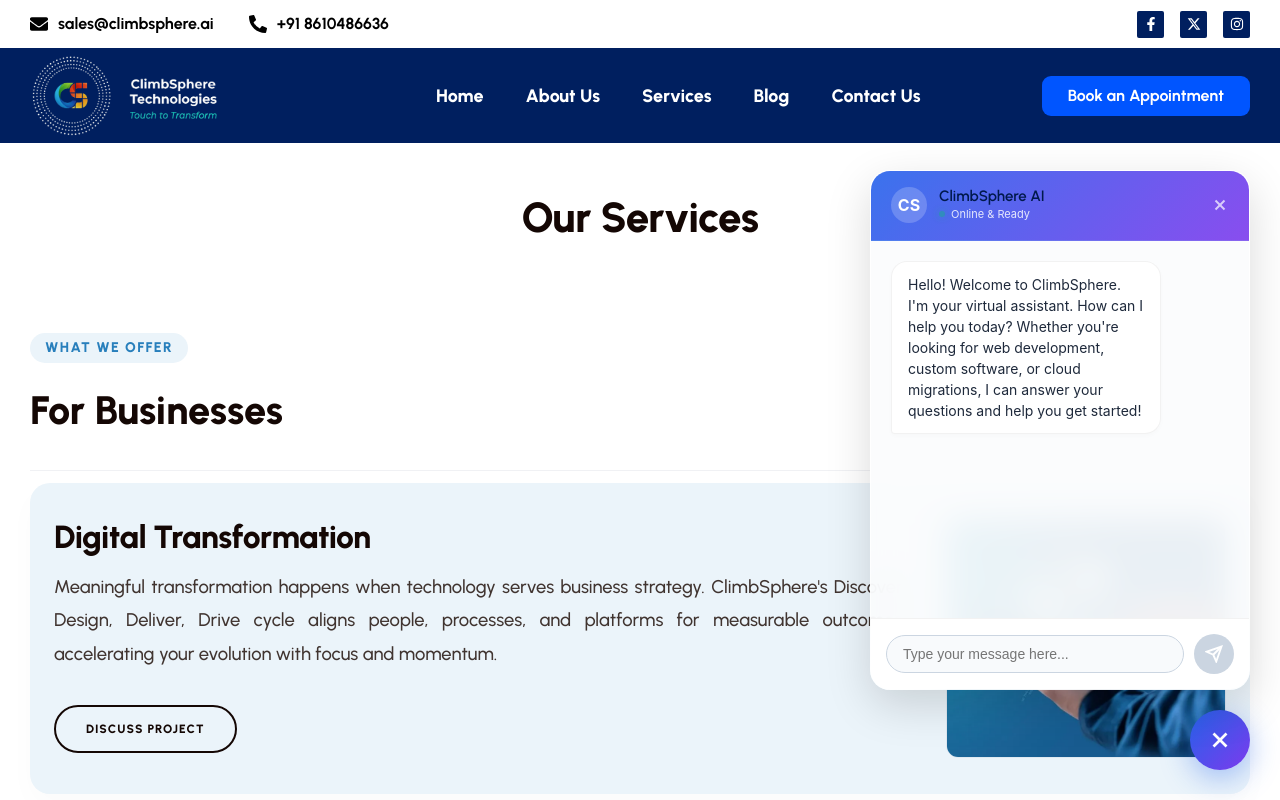
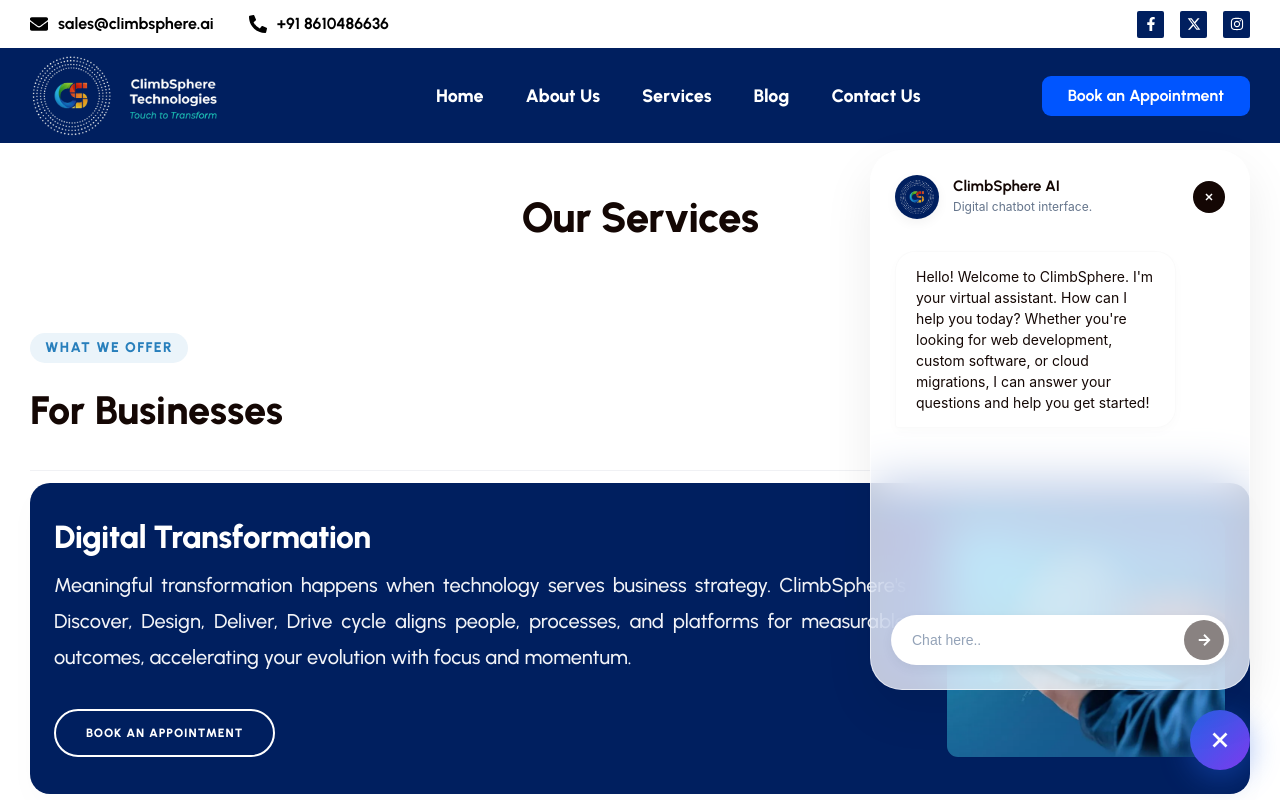
Before and after one commit to adhimiw/cs-website, a React (Vite) app: page /services in a window 1280 px wide. Both pictures are taken after a click on the button "Toggle AI assistant". Shown: the top 800 px of the page. Built offline with nearby package versions, Linux system fonts and the light colour scheme; no server answers.

Commit message:
Refactor code structure for improved readability and maintainability

```diff
--- a/src/components/ChatbotWidget.css
+++ b/src/components/ChatbotWidget.css
@@ -85,13 +85,13 @@
   bottom: 80px;
   right: 0;
   width: 380px;
-  height: 520px;
-  background: rgba(255, 255, 255, 0.85);
-  backdrop-filter: blur(16px);
-  -webkit-backdrop-filter: blur(16px);
-  border: 1px solid rgba(255, 255, 255, 0.5);
-  border-radius: 20px;
-  box-shadow: 0 15px 45px rgba(0, 0, 0, 0.15);
+  height: 540px;
+  background: rgba(255, 255, 255, 0.75);
+  backdrop-filter: blur(25px) saturate(180%);
+  -webkit-backdrop-filter: blur(25px) saturate(180%);
+  border: 1.5px solid rgba(255, 255, 255, 0.6);
+  border-radius: 32px;
+  box-shadow: 0 20px 50px rgba(0, 0, 0, 0.08);
   display: flex;
   flex-direction: column;
   overflow: hidden;
@@ -109,109 +109,119 @@
 
 /* Dark mode overrides (looks amazing on climbsphere dark layouts) */
 .dark-theme .chatbot-window {
-  background: rgba(15, 23, 42, 0.85);
-  border: 1px solid rgba(255, 255, 255, 0.08);
-  box-shadow: 0 15px 45px rgba(0, 0, 0, 0.4);
+  background: rgba(15, 23, 42, 0.82);
+  border: 1.5px solid rgba(255, 255, 255, 0.08);
+  box-shadow: 0 20px 50px rgba(0, 0, 0, 0.4);
 }
 
 /* Chat Header */
 .chatbot-header {
-  padding: 16px 20px;
-  background: linear-gradient(135deg, rgba(37, 99, 235, 0.9), rgba(124, 58, 237, 0.9));
-  color: #ffffff;
+  padding: 24px 24px 16px;
+  background: transparent;
   display: flex;
   align-items: center;
   justify-content: space-between;
-  border-bottom: 1px solid rgba(255, 255, 255, 0.1);
+  border-bottom: none;
 }
 
 .chatbot-info {
   display: flex;
   align-items: center;
-  gap: 12px;
+  gap: 14px;
 }
 
 .chatbot-avatar {
-  width: 36px;
-  height: 36px;
-  background: rgba(255, 255, 255, 0.2);
+  width: 44px;
+  height: 44px;
+  background: var(--navy);
   border-radius: 50%;
   display: flex;
   align-items: center;
   justify-content: center;
-  font-weight: 700;
-  font-size: 16px;
+  box-shadow: 0 4px 12px rgba(0, 0, 0, 0.05);
+}
+
+.chatbot-avatar img {
+  width: 100%;
+  height: 100%;
+  object-fit: contain;
+  border-radius: 50%;
+  padding: 5px;
+  box-sizing: border-box;
 }
 
 .chatbot-title h4 {
   margin: 0;
   font-size: 15px;
-  font-weight: 600;
+  font-weight: 700;
+  color: #140704;
 }
 
-.chatbot-status {
-  display: flex;
-  align-items: center;
-  gap: 6px;
-  font-size: 11px;
-  opacity: 0.85;
+.dark-theme .chatbot-title h4 {
+  color: #f1f5f9;
 }
 
-.status-dot {
-  width: 6px;
-  height: 6px;
-  background-color: #10b981;
-  border-radius: 50%;
-  display: inline-block;
-  box-shadow: 0 0 8px #10b981;
-  animation: glow 1.5s infinite ease-in-out;
+.chatbot-title p {
+  margin: 2px 0 0 0;
+  font-size: 12px;
+  color: #64748b;
+  font-weight: 400;
 }
 
-@keyframes glow {
-  0%, 100% { opacity: 0.5; }
-  50% { opacity: 1; }
+.dark-theme .chatbot-title p {
+  color: #94a3b8;
 }
 
 .chatbot-close {
-  background: transparent;
+  width: 32px;
+  height: 32px;
+  border-radius: 50%;
+  background: #140704;
+  color: #ffffff;
   border: none;
-  color: #ffffff;
   cursor: pointer;
-  opacity: 0.7;
-  transition: opacity 0.2s;
   display: flex;
   align-items: center;
   justify-content: center;
+  transition: transform 0.2s, background-color 0.2s;
+  opacity: 1;
 }
 
 .chatbot-close:hover {
-  opacity: 1;
+  background: #000000;
+  transform: scale(1.05);
+}
+
+.dark-theme .chatbot-close {
+  background: #ffffff;
+  color: #140704;
+}
+
+.dark-theme .chatbot-close:hover {
+  background: #f1f5f9;
 }
 
 /* Chat Messages Content */
 .chatbot-messages {
   flex: 1;
-  padding: 20px;
+  padding: 16px 24px;
   overflow-y: auto;
   display: flex;
   flex-direction: column;
-  gap: 12px;
-  background: rgba(248, 250, 252, 0.5);
-}
-
-.dark-theme .chatbot-messages {
-  background: rgba(15, 23, 42, 0.2);
+  gap: 16px;
+  background: transparent;
 }
 
 /* Message Bubbles */
 .chatbot-msg {
-  max-width: 80%;
-  padding: 12px 16px;
-  border-radius: 16px;
+  max-width: 85%;
+  padding: 14px 20px;
+  border-radius: 20px;
   font-size: 14px;
   line-height: 1.5;
   word-break: break-word;
   animation: message-in 0.3s ease-out forwards;
+  box-shadow: 0 4px 12px rgba(0, 0, 0, 0.02);
 }
 
 @keyframes message-in {
@@ -227,40 +237,43 @@
 
 .chatbot-msg.user {
   align-self: flex-end;
-  background: linear-gradient(135deg, #2563eb, #3b82f6);
+  background: #4f61f7;
   color: #ffffff;
   border-bottom-right-radius: 4px;
+  box-shadow: 0 6px 18px rgba(79, 97, 247, 0.2);
 }
 
 .chatbot-msg.assistant {
   align-self: flex-start;
   background: #ffffff;
-  color: #1e293b;
+  color: #140704;
   border-bottom-left-radius: 4px;
-  border: 1px solid rgba(0, 0, 0, 0.05);
-  box-shadow: 0 2px 5px rgba(0, 0, 0, 0.02);
+  border: 1px solid rgba(0, 0, 0, 0.02);
 }
 
 .dark-theme .chatbot-msg.assistant {
   background: #1e293b;
   color: #f1f5f9;
-  border: 1px solid rgba(255, 255, 255, 0.05);
+  border: 1px solid rgba(255, 255, 255, 0.04);
 }
 
 /* Typing Indicator */
 .chatbot-typing {
   align-self: flex-start;
-  background: #e2e8f0;
+  background: #ffffff;
   padding: 12px 20px;
   border-radius: 16px;
   border-bottom-left-radius: 4px;
   display: flex;
   align-items: center;
   gap: 4px;
+  box-shadow: 0 4px 12px rgba(0, 0, 0, 0.02);
+  border: 1px solid rgba(0, 0, 0, 0.02);
 }
 
 .dark-theme .chatbot-typing {
   background: #1e293b;
+  border: 1px solid rgba(255, 255, 255, 0.04);
 }
 
 .typing-dot {
@@ -283,77 +296,83 @@
   40% { transform: scale(1); }
 }
 
-/* Chat Input Area */
-.chatbot-input-area {
-  padding: 15px;
-  border-top: 1px solid rgba(0, 0, 0, 0.05);
-  background: #ffffff;
+/* Chat Input Wrapper & Elements */
+.chatbot-input-wrapper {
+  padding: 16px 20px 24px;
   display: flex;
-  gap: 10px;
+  gap: 12px;
   align-items: center;
+  background: transparent;
 }
 
-.dark-theme .chatbot-input-area {
-  background: #0f172a;
-  border-top: 1px solid rgba(255, 255, 255, 0.05);
+.chatbot-input-pill {
+  flex: 1;
+  display: flex;
+  align-items: center;
+  background: #ffffff;
+  border-radius: 28px;
+  padding: 4px;
+  padding-left: 20px;
+  box-shadow: 0 4px 12px rgba(0, 0, 0, 0.06);
+  border: 1px solid rgba(255, 255, 255, 0.8);
+  transition: border-color 0.2s, box-shadow 0.2s;
 }
 
-.chatbot-input-area input {
-  flex: 1;
-  padding: 10px 16px;
-  border-radius: 24px;
-  border: 1px solid #cbd5e1;
-  background: #f8fafc;
-  outline: none;
-  font-size: 14px;
-  color: #1e293b;
-  transition: all 0.2s;
+.dark-theme .chatbot-input-pill {
+  background: #1e293b;
+  border: 1px solid rgba(255, 255, 255, 0.05);
+  box-shadow: 0 4px 12px rgba(0, 0, 0, 0.3);
 }
 
-.dark-theme .chatbot-input-area input {
-  background: #1e293b;
-  border-color: #334155;
+.chatbot-input-pill input {
+  flex: 1;
+  border: none;
+  outline: none;
+  background: transparent;
+  font-size: 14px;
+  color: #140704;
+  height: 40px;
+  padding-right: 12px;
+}
+
+.dark-theme .chatbot-input-pill input {
   color: #f1f5f9;
 }
 
-.chatbot-input-area input:focus {
-  border-color: #2563eb;
-  background: #ffffff;
-  box-shadow: 0 0 0 3px rgba(37, 99, 235, 0.15);
+.chatbot-input-pill input::placeholder {
+  color: #94a3b8;
 }
-
-.dark-theme .chatbot-input-area input:focus {
-  border-color: #3b82f6;
-  background: #1e293b;
-}
-
-.chatbot-send {
+.chatbot-send-btn {
   width: 40px;
   height: 40px;
   border-radius: 50%;
-  background: #2563eb;
+  background: #140704;
+  color: #ffffff;
   border: none;
-  color: #ffffff;
   display: flex;
   align-items: center;
   justify-content: center;
   cursor: pointer;
-  transition: all 0.2s;
+  transition: transform 0.2s, background-color 0.2s;
 }
 
-.chatbot-send:hover {
-  background: #1d4ed8;
+.chatbot-send-btn:hover {
   transform: scale(1.05);
+  background: #000000;
 }
 
-.chatbot-send:disabled {
-  background: #cbd5e1;
+.chatbot-send-btn:disabled {
+  opacity: 0.5;
   cursor: not-allowed;
-  transform: none;
 }
 
-.dark-theme .chatbot-send:disabled {
-  background: #334155;
+.dark-theme .chatbot-send-btn {
+  background: #ffffff;
+  color: #140704;
+}
+
+.dark-theme .chatbot-send-btn:hover {
+  background: #f1f5f9;
 }
 
 /* Mobile Responsiveness */
--- a/src/components/ChatbotWidget.jsx
+++ b/src/components/ChatbotWidget.jsx
@@ -122,17 +122,16 @@
         {/* Header */}
         <div className="chatbot-header">
           <div className="chatbot-info">
-            <div className="chatbot-avatar">CS</div>
+            <div className="chatbot-avatar">
+              <img src="/images/climbsphere-cs-only.png" alt="ClimbSphere CS Logo" />
+            </div>
             <div className="chatbot-title">
               <h4>ClimbSphere AI</h4>
-              <div className="chatbot-status">
-                <span className="status-dot"></span>
-                <span>Online & Ready</span>
-              </div>
+              <p>Digital chatbot interface.</p>
             </div>
           </div>
           <button className="chatbot-close" onClick={toggleChat} aria-label="Close chat">
-            <svg width="18" height="18" viewBox="0 0 24 24" fill="none" stroke="currentColor" strokeWidth="2.5">
+            <svg width="12" height="12" viewBox="0 0 24 24" fill="none" stroke="currentColor" strokeWidth="3">
               <line x1="18" y1="6" x2="6" y2="18"></line>
               <line x1="6" y1="6" x2="18" y2="18"></line>
             </svg>
@@ -156,23 +155,25 @@
           <div ref={messagesEndRef} />
         </div>
 
-        {/* Input area */}
-        <form onSubmit={handleSend} className="chatbot-input-area">
+        {/* Input Area */}
+        <div className="chatbot-input-wrapper">
+          <form onSubmit={handleSend} className="chatbot-input-pill">
             <input
               type="text"
-            placeholder="Type your message here..."
+              placeholder="Chat here.."
               value={input}
               onChange={(e) => setInput(e.target.value)}
               disabled={isTyping}
             />
-          <button type="submit" className="chatbot-send" disabled={!input.trim() || isTyping}>
+
+            <button type="submit" className="chatbot-send-btn" disabled={!input.trim() || isTyping}>
               <svg width="18" height="18" viewBox="0 0 24 24" fill="none" stroke="currentColor" strokeWidth="2.5">
-              <line x1="22" y1="2" x2="11" y2="13"></line>
-              <polygon points="22 2 15 22 11 13 2 9 22 2"></polygon>
+                <path d="M5 12h14M12 5l7 7-7 7" />
               </svg>
             </button>
           </form>
         </div>
       </div>
+    </div>
   );
 }
--- a/src/pages/ServicesPage.css
+++ b/src/pages/ServicesPage.css
@@ -84,6 +84,14 @@
   background-color: rgba(0, 85, 255, 0.005);
 }
 
+.services-accordion-section:not(.partner-section-bg) .accordion-item:not(.active-item):hover {
+  background-color: rgba(0, 31, 95, 0.04); /* Soft business (#001f5f) tint */
+}
+
+.partner-section-bg .accordion-item:not(.active-item):hover {
+  background-color: rgba(40, 127, 188, 0.04); /* Soft technology (#287fbc) tint */
+}
+
 /* Active Item rounded card style */
 .accordion-item.active-item {
   border-bottom-color: transparent;
@@ -104,18 +112,19 @@
   }
 }
 
-/* Subtle Color Coding for each active service using soft brand tints */
+/* Color Coding for active services using solid brand colors with white text */
 .accordion-item.active-item.color-1 {
-  background-color: #ebf4fa; /* Soft brand blue tint */
+  background-color: #001f5f; /* Business Services Color (#001f5f - Header Blue) */
+  color: #ffffff;
+  transition: background-color 0.4s ease, color 0.4s ease;
 }
 
 .accordion-item.active-item.color-2 {
-  background-color: #edf6e9; /* Soft brand green tint */
+  background-color: #287fbc; /* Technology Partners Color (#287fbc) */
+  color: #ffffff;
+  transition: background-color 0.4s ease, color 0.4s ease;
 }
 
-.accordion-item.active-item.color-3 {
-  background-color: #fcf3e5; /* Soft brand orange tint */
-}
 
 .accordion-item.active-item.color-4 {
   background-color: #fae8e6; /* Soft brand red tint */
@@ -124,6 +133,39 @@
 .accordion-item.active-item.color-5 {
   background-color: #f6ece9; /* Soft brand brown tint */
 }
+
+/* Ensure child elements use white text when active */
+.accordion-item.active-item.color-1 .item-main-header h3,
+.accordion-item.active-item.color-2 .item-main-header h3 {
+  color: #ffffff;
+  transition: color 0.4s ease;
+}
+
+.accordion-item.active-item.color-1 .service-description,
+.accordion-item.active-item.color-2 .service-description {
+  color: rgba(255, 255, 255, 0.95);
+  transition: color 0.4s ease;
+}
+
+/* Discuss Project Button active styles */
+.accordion-item.active-item.color-1 .btn-discuss,
+.accordion-item.active-item.color-2 .btn-discuss {
+  border-color: #ffffff;
+  color: #ffffff;
+}
+
+.accordion-item.active-item.color-1 .btn-discuss:hover {
+  background-color: #ffffff;
+  color: #001f5f;
+  border-color: #ffffff;
+}
+
+.accordion-item.active-item.color-2 .btn-discuss:hover {
+  background-color: #ffffff;
+  color: #287fbc;
+  border-color: #ffffff;
+}
+
 
 /* Accordion Header */
 .accordion-header {
@@ -198,7 +240,7 @@
 
 .service-description {
   font-family: var(--font-body);
-  font-size: 1.15rem; /* Increased font size for product descriptions */
+  font-size: 1.25rem; /* Increased font size for product descriptions */
   line-height: 1.8; /* Premium line height for readability */
   color: var(--text-secondary);
   max-width: 100%;
--- a/src/pages/ServicesPage.jsx
+++ b/src/pages/ServicesPage.jsx
@@ -51,10 +51,11 @@
   }
 ];
 
+
 export default function ServicesPage() {
   const { services } = useCMS();
   const [activeBusiness, setActiveBusiness] = useState(0); // Default to first open
-  const [activePartner, setActivePartner] = useState(0); // Default to first open
+  const [activePartner, setActivePartner] = useState(-1); // Default to closed
 
   const handleToggleBusiness = (index) => {
     setActiveBusiness(activeBusiness === index ? -1 : index);
@@ -62,6 +63,13 @@
 
   const handleTogglePartner = (index) => {
     setActivePartner(activePartner === index ? -1 : index);
+  };
+
+  const handleKeyDown = (e, toggleFn, index) => {
+    if (e.key === 'Enter' || e.key === ' ') {
+      e.preventDefault();
+      toggleFn(index);
+    }
   };
 
   const apiHost = window.location.hostname === 'localhost' ? 'http://localhost:8000' : '';
@@ -86,6 +94,7 @@
       }))
     : partnerServices;
 
+
   return (
     <div className="services-page">
       {/* Page Header Banner */}
@@ -109,12 +118,14 @@
               return (
                 <div
                   key={service.num}
-                  className={`accordion-item ${isOpen ? `active-item color-${(index % 5) + 1}` : ''}`}
+                  className={`accordion-item ${isOpen ? 'active-item color-1' : ''}`}
                 >
                   <div
                      className="accordion-header"
                      onClick={() => handleToggleBusiness(index)}
+                     onKeyDown={(e) => handleKeyDown(e, handleToggleBusiness, index)}
                      role="button"
+                     tabIndex={0}
                      aria-expanded={isOpen}
                   >
                     <div className="item-main-header">
@@ -129,7 +140,7 @@
                       <div className="body-text-col">
                         <p className="service-description">{service.description}</p>
                         <Link to="/contact-us" className="btn-discuss">
-                          DISCUSS PROJECT
+                          BOOK AN APPOINTMENT
                         </Link>
                       </div>
                     </div>
@@ -165,7 +176,6 @@
       <section className="services-accordion-section partner-section-bg section-padding-sm">
         <div className="container">
           <div className="services-section-header">
-            <span className="sub-title">Collaborations</span>
             <h2 className="services-group-title">For Technology Partners</h2>
           </div>
 
@@ -175,12 +185,14 @@
               return (
                 <div
                   key={service.num}
-                  className={`accordion-item ${isOpen ? `active-item color-${(index % 5) + 1}` : ''}`}
+                  className={`accordion-item ${isOpen ? 'active-item color-2' : ''}`}
                 >
                   <div
                     className="accordion-header"
                     onClick={() => handleTogglePartner(index)}
+                    onKeyDown={(e) => handleKeyDown(e, handleTogglePartner, index)}
                     role="button"
+                    tabIndex={0}
                     aria-expanded={isOpen}
                   >
                     <div className="item-main-header">
@@ -195,7 +207,7 @@
                       <div className="body-text-col">
                         <p className="service-description">{service.description}</p>
                         <Link to="/contact-us" className="btn-discuss">
-                          DISCUSS PROJECT
+                          BOOK AN APPOINTMENT
                         </Link>
                       </div>
                     </div>
@@ -226,6 +238,8 @@
           </div>
         </div>
       </section>
+
+
     </div>
   );
 }
```
Also changed, not shown: src/components/Contact.jsx (+8 -4 lines), src/components/Services.jsx (+17 -5 lines), src/pages/ContactPage.jsx (+9 -5 lines), public/images/climbsphere-cs-only.png (added), 1 other file (tests, documents, lock files or other folders). Lines whose indentation alone changed are shown as unchanged.
